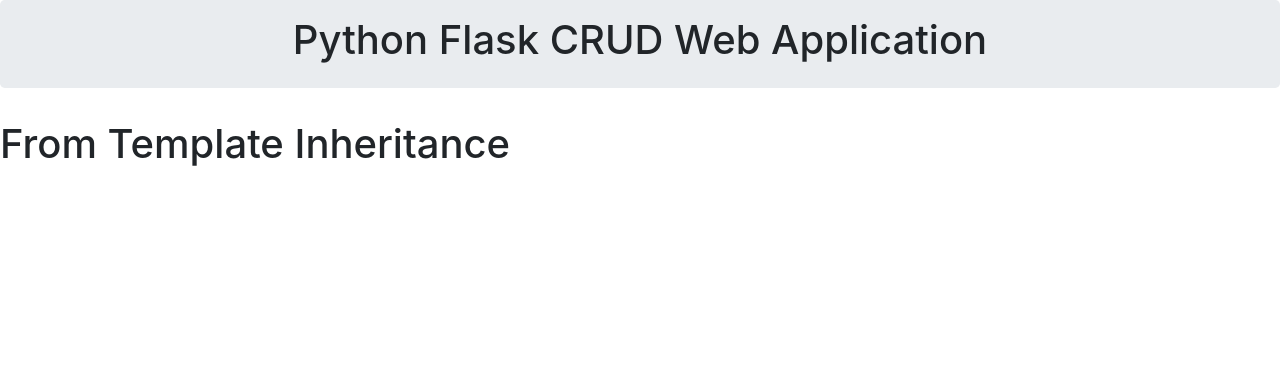
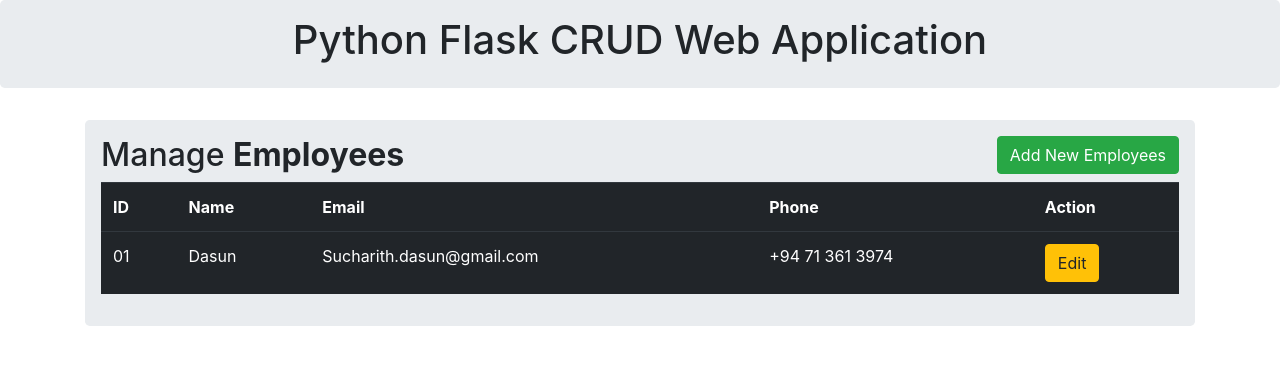
Before and after one commit to dasunsucharith/flask_CRUD_application, a Flask app: page / in a window 1280 px wide. Shown: the top 365 px of the page. Run offline with Flask 2, Linux system fonts and the light colour scheme; some libraries are stand-ins or nearby versions.

Commit message:
Update index.html

```diff
--- a/templates/index.html
+++ b/templates/index.html
@@ -5,6 +5,44 @@
 
 {% block body %}
 
-    <h1> From Template Inheritance </h1>
+    <div class="container">
+        <dic class="row">
+            <div class="col md-12">
+                <div class="jumbotron p-3">
+                    <h2>
+                        Manage <b>Employees </b>
+                        <button
+                            type="button"
+                            class="btn btn-success float-right"
+                            data-toggle="modal"
+                            data-target="#mymodal"
+                            >
+                            Add New Employees
+                        </button>
+                    </h2>
+
+                    <table class="table table-hover table-dark">
+                        <tr>
+                            <th>ID</th>
+                            <th>Name</th>
+                            <th>Email</th>
+                            <th>Phone</th>
+                            <th>Action</th>
+                        </tr>
+
+                        <tr>
+                            <td>01</td>
+                            <td>Dasun</td>
+                            <td>Sucharith.dasun@gmail.com</td>
+                            <td>+94 71 361 3974</td>
+                            <td>
+                                <a href="" class="btn btn-warning btn-xs" data-toggle="modal" data-target="#modaledit">Edit</a>
+                            </td>
+                        </tr>
+                    </table>
+                </div>
+            </div>
+        </dic>
+    </div>
 
 {% endblock %}
```
